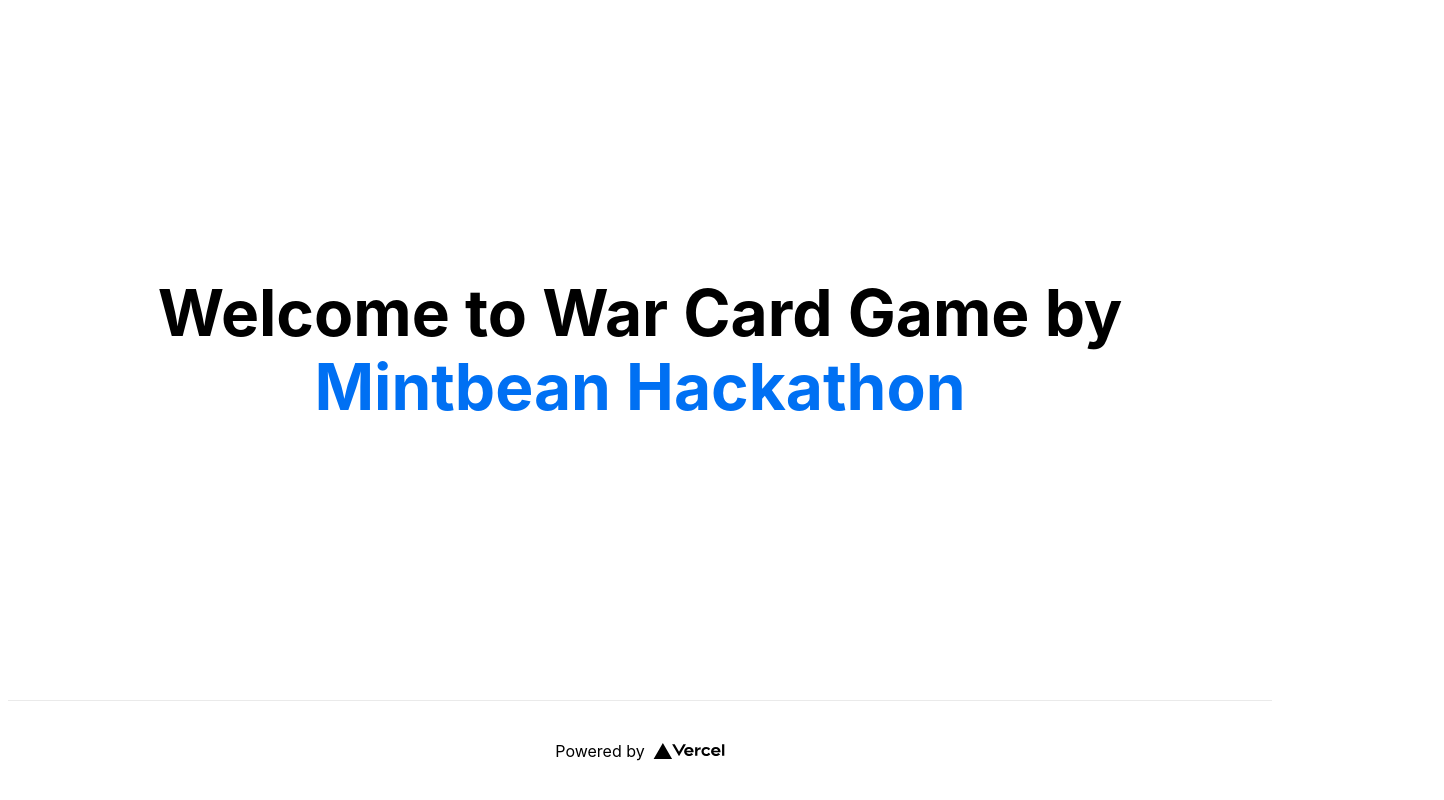
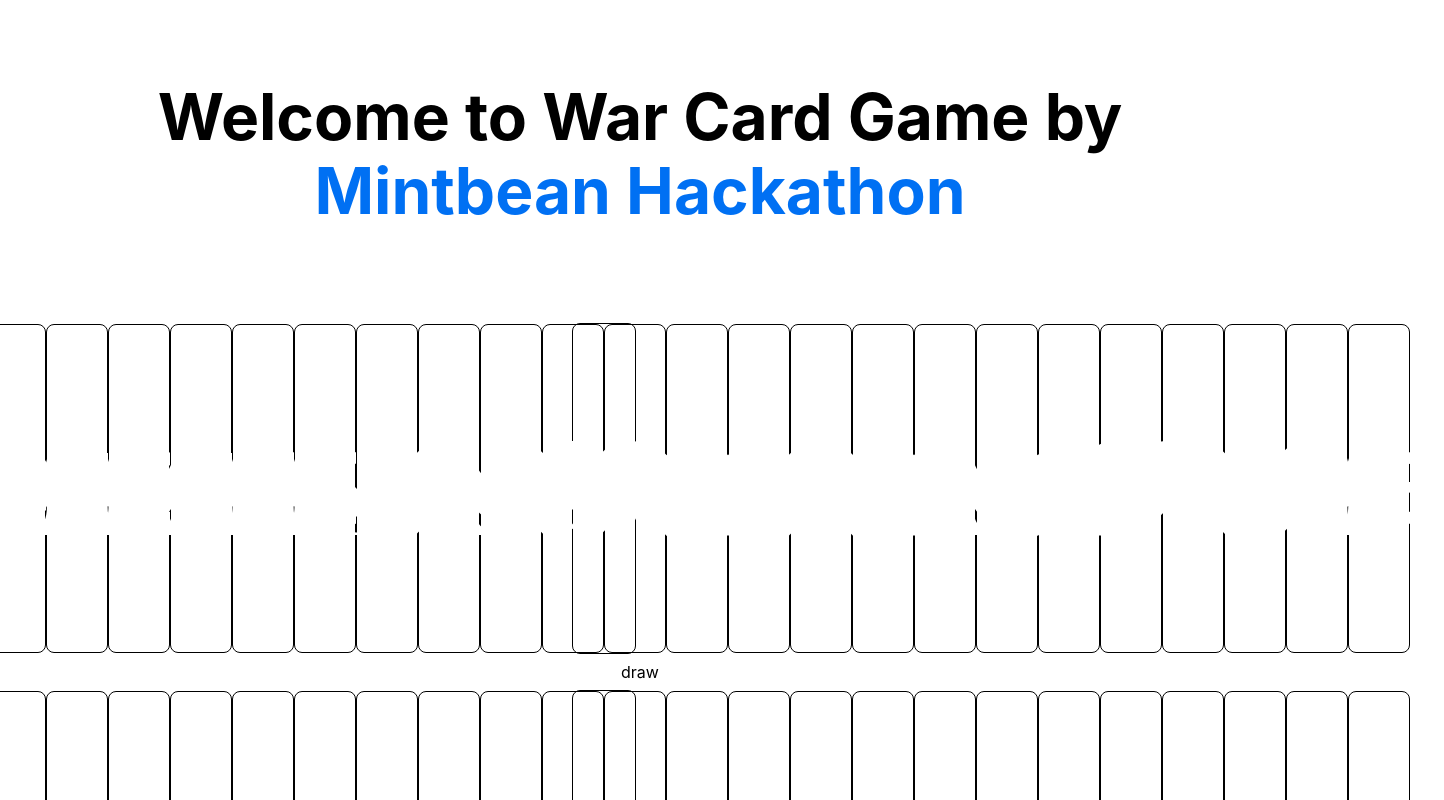
Before and after one commit to bhattibytes/thegameofwar, a Next.js app in the folder war-card-game/: page / in a window 1280 px wide. Shown: the top 800 px of the page, 1444 px wide, since content can reach past the window. Built offline with nearby package versions, Linux system fonts and the light colour scheme.

Commit message:
Add Deck and Cards components

```diff
--- a/war-card-game/components/Card.js
+++ b/war-card-game/components/Card.js
@@ -0,0 +1,21 @@
+import React  from 'react';
+import styles from '../styles/Home.module.css';
+
+class Card extends React.Component {
+  constructor(props){
+    super(props);
+    this.suit = this.props.suit;
+    this.value = this.props.value;
+  }
+
+  render (props) {
+    return (
+      <div className={styles.card}>
+        <h1>{this.props.suit}</h1>
+        <h2>{this.props.value}</h2>
+      </div>
+    )
+  }
+}
+
+export default Card;
--- a/war-card-game/components/Deck.js
+++ b/war-card-game/components/Deck.js
@@ -1,7 +1,61 @@
 import React  from 'react';
+import Card from './Card';
+import styles from '../styles/Home.module.css'
+
+const SUITS = ['♠', '♥', '♦', '♣'];
+const VALUES = ['A', '2', '3', '4', '5', '6', '7', '8', '9', '10', 'J', 'Q', 'K'];
+
+function freshDeck () {
+  return SUITS.flatMap(suit => {
+    return VALUES.map(value => {
+      return <Card suit={suit} value={value}/>
+    })
+  })
+}
+
 
 class Deck extends React.Component {
-  constructor(){
+  constructor(cards = freshDeck()){
     super();
+    this.cards = cards
+    this.shuffleDeck = this.shuffleDeck.bind(this);
+  }
+
+  shuffleDeck (deck = this.cards) {
+    var randomIndx;
+    var save;
+
+    for (var i = 0; i < deck.length; i++) {
+    randomIndx = Math.floor(Math.random() * deck.length);
+      if (i = randomIndx) {
+        randomIndx = Math.floor(Math.random() * deck.length)
+      }
+      save = deck[i];
+      deck[i] = deck[randomIndx];
+      deck[randomIndx] = save;
+    }
+    return deck;
+  }
+
+  render () {
+    var newDeck = new Deck
+    let newPlayer = newDeck.cards.slice(0, 26);
+    let newComputer = newDeck.cards.slice(26);
+    this.shuffleDeck(newPlayer);
+    this.shuffleDeck(newComputer);
+
+    return (
+      <div className={styles.cardGame}>
+        <div className={styles.deck}>
+          {newPlayer}
+        </div>
+        <div className={styles.text}>draw</div>
+        <div className={styles.deck}>
+          {newComputer}
+        </div>
+      </div>
+    )
   }
 }
+
+export default Deck;
--- a/war-card-game/pages/index.js
+++ b/war-card-game/pages/index.js
@@ -2,7 +2,6 @@
 import Image from 'next/image'
 import styles from '../styles/Home.module.css'
 import Deck from '../components/Deck';
-import Card from '../components/Card';
 
 export default function Home() {
   return (
@@ -18,7 +17,7 @@
           Welcome to War Card Game by <br></br><a href="https://info.mintbean.io/" target="_blank" alt="mintbean">Mintbean Hackathon</a>
         </h1>
       </main>
-
+      <Deck />
       <footer className={styles.footer}>
         <a
           href="https://vercel.com?utm_source=create-next-app&utm_medium=default-template&utm_campaign=create-next-app"
--- a/war-card-game/styles/Home.module.css
+++ b/war-card-game/styles/Home.module.css
@@ -5,10 +5,89 @@
   flex-direction: column;
   justify-content: center;
   align-items: center;
-  height: 100vh;
+}
+
+.cardGame {
+  position: relative;
+  display: grid;
+  grid-template-columns: repeat(2, 4rem);
+  grid-template-rows: 7rem, 2rem, 7rem;
+  gap: 0.5rem;
+  cursor: pointer;
+  justify-content: center;
+  padding-top: 1rem;
+}
+
+.deck {
+  height: 100%;
+  width: 100%;
+  border: 1px solid black;
+  display: flex;
+  justify-content: center;
+  align-items: center;
+  font-size: 3rem;
+  border-radius: .5rem;
+  color: white;
+  user-select: none;
+}
+
+.computerDeck {
+  background-color: green;
+  position: absolute;
+}
+
+.playerDeck {
+  background-color: blue;
+  position: absolute;
+}
+
+.text {
+  grid-column: span 2;
+  display: flex;
+  justify-content: center;
+  align-items: center;
+}
+
+.card {
+  position: relative;
+  height: 100%;
+  width: 100%;
+  border: 1px solid black;
+  border-radius: .5rem;
+  display: flex;
+  justify-content: center;
+  align-items: center;
+  font-size: 4rem;
+}
+
+.card.red {
+  color: red;
+}
+
+.card.black {
+  color: black;
+}
+
+.card::before,
+.card::after {
+  position: absolute;
+  content: attr(data-value);
+  font-size: 1rem;
+}
+
+.card::before {
+  top: .5rem;
+  left: .5rem
+}
+
+.card::after {
+  bottom: .5rem;
+  right: .5rem;
+  transform: rotate(180deg);
 }
 
 .main {
+  position: relative;
   padding: 5rem 0;
   flex: 1;
   display: flex;
@@ -55,41 +134,6 @@
   text-align: center;
 }
 
-.description {
-  line-height: 1.5;
-  font-size: 1.5rem;
-}
-
-.code {
-  background: #fafafa;
-  border-radius: 5px;
-  padding: 0.75rem;
-  font-size: 1.1rem;
-  font-family: Menlo, Monaco, Lucida Console, Liberation Mono, DejaVu Sans Mono,
-    Bitstream Vera Sans Mono, Courier New, monospace;
-}
-
-.grid {
-  display: flex;
-  align-items: center;
-  justify-content: center;
-  flex-wrap: wrap;
-  max-width: 800px;
-  margin-top: 3rem;
-}
-
-.card {
-  margin: 1rem;
-  padding: 1.5rem;
-  text-align: left;
-  color: inherit;
-  text-decoration: none;
-  border: 1px solid #eaeaea;
-  border-radius: 10px;
-  transition: color 0.15s ease, border-color 0.15s ease;
-  width: 45%;
-}
-
 .card:hover,
 .card:focus,
 .card:active {
@@ -97,21 +141,6 @@
   border-color: #0070f3;
 }
 
-.card h2 {
-  margin: 0 0 1rem 0;
-  font-size: 1.5rem;
-}
-
-.card p {
-  margin: 0;
-  font-size: 1.25rem;
-  line-height: 1.5;
-}
-
-.logo {
-  height: 1em;
-  margin-left: 0.5rem;
-}
 
 @media (max-width: 600px) {
   .grid {
--- a/war-card-game/styles/globals.css
+++ b/war-card-game/styles/globals.css
@@ -1,6 +1,5 @@
 html,
 body {
-  padding: 0;
   margin: 0;
   font-family: -apple-system, BlinkMacSystemFont, Segoe UI, Roboto, Oxygen,
     Ubuntu, Cantarell, Fira Sans, Droid Sans, Helvetica Neue, sans-serif;
@@ -11,6 +10,6 @@
   text-decoration: none;
 }
 
-* {
+*, *::after, *::before {
   box-sizing: border-box;
 }
```
